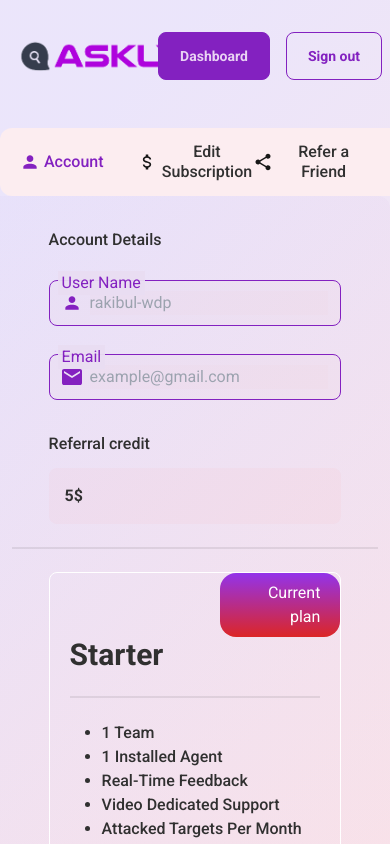
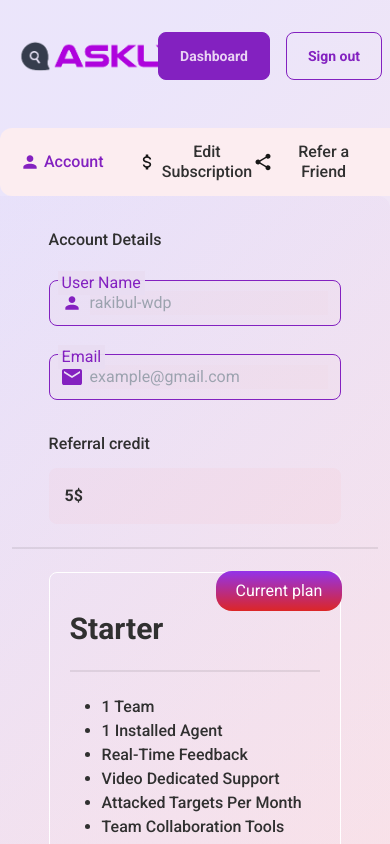
Before and after one commit to rakibul-wdp/askly, a Next.js app: page /account in a window 390 px wide. Shown: the top 844 px of the page. Built offline with nearby package versions, Linux system fonts and the light colour scheme.

Commit message:
current plan responsive done

```diff
--- a/components/account/AccountBody.js
+++ b/components/account/AccountBody.js
@@ -30,7 +30,9 @@ const AccountBody = () => {
       </div>
       <div className="divider md:divider-horizontal"></div>
       <div className='border border-white p-5 rounded-lg w-[80%] sm:w-[60%] md:w-[35%] mx-auto md:mx-0'>
-        <p className='text-end ml-[60%] px-5 py-2 rounded-2xl -mt-5 -mr-5 bg-gradient-to-b from-purple-600 to-red-600 text-white'>Current plan</p>
+        <div className='flex items-center justify-end -mt-[2px] -mr-[2px]'>
+          <p className='text-center px-5 py-2 rounded-2xl -mt-5 -mr-5 bg-gradient-to-b from-purple-600 to-red-600 text-white'>Current plan</p>
+        </div>
         <h2 className='text-3xl font-bold'>Starter</h2>
         <div className="divider"></div>
         <ul className="list-disc list-outside ml-8 font-medium">
```
